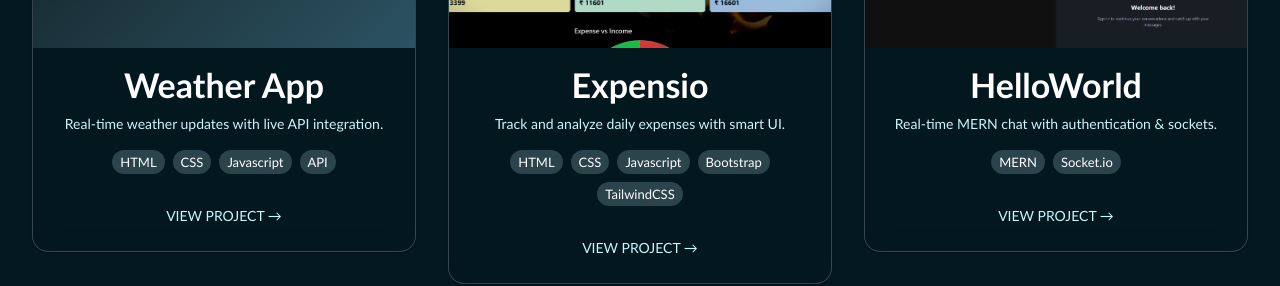
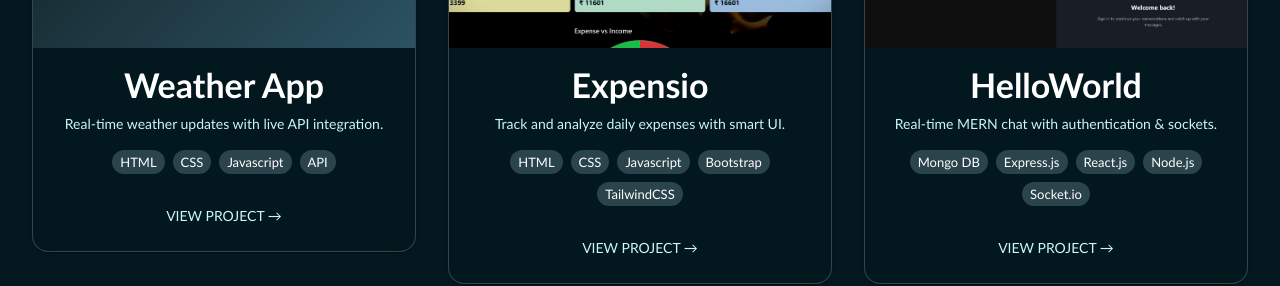
Before and after one commit to AdarshKrishnaaaaa/Porfolio, a React (Vite) app: page / in a window 1280 px wide. Shown: the part 3734-4020 px from the top of the page. Built offline with nearby package versions, Linux system fonts and the light colour scheme; no server answers.

Commit message:
Edited Project details.

```diff
--- a/src/Components/Projects.jsx
+++ b/src/Components/Projects.jsx
@@ -81,7 +81,7 @@ function Projects() {
               title: "HelloWorld",
               description: "Real-time MERN chat with authentication & sockets.",
               image: helloWorldAppImg,
-              tech: ["MERN", "Socket.io"],
+              tech: ["Mongo DB", "Express.js", "React.js", "Node.js", "Socket.io"],
               live: "https://chat-app-99s1.onrender.com/",
               link: "https://github.com/AdarshKrishnaaaaa/Chat-App",
             },
```
